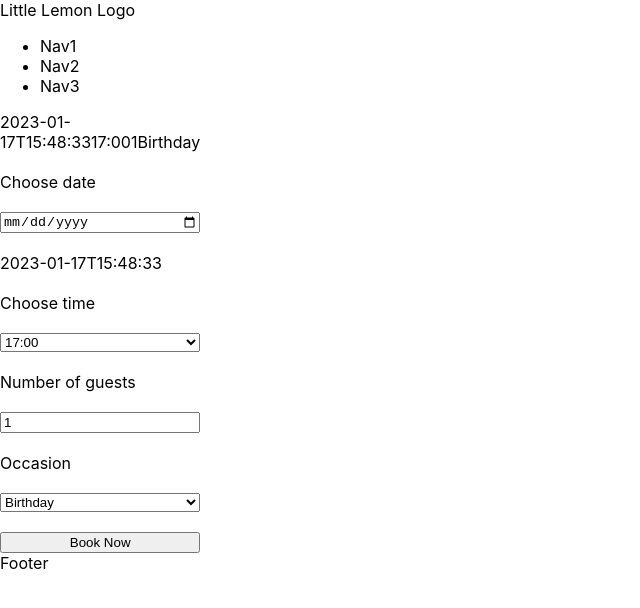
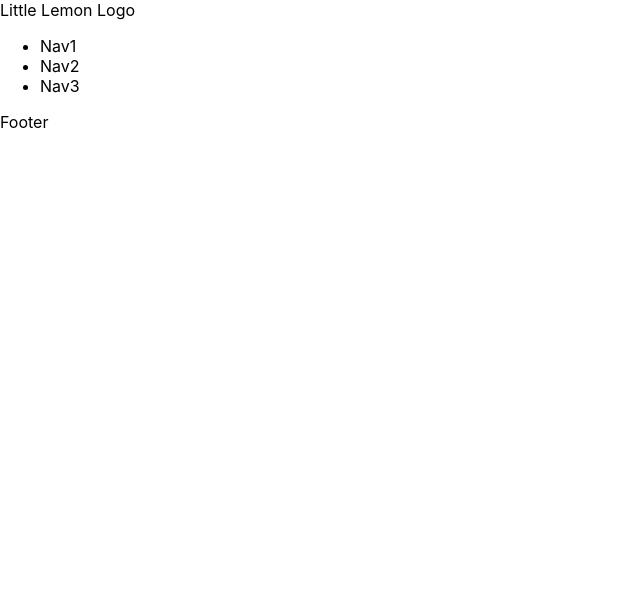
Before and after one commit to rockgobo/little-lemon, a React (Create React App) app: page / in a window 1280 px wide. Shown: the top 608 px of the page, without its empty margins (0-640 px from the left). Built offline with nearby package versions, Linux system fonts and the light colour scheme.

Commit message:
wip: Add Routing

```diff
--- a/package.json
+++ b/package.json
@@ -8,6 +8,7 @@
     "@testing-library/user-event": "^13.5.0",
     "react": "^18.2.0",
     "react-dom": "^18.2.0",
+    "react-router-dom": "^6.8.1",
     "react-scripts": "5.0.1",
     "web-vitals": "^2.1.4"
   },
--- a/public/index.html
+++ b/public/index.html
@@ -45,6 +45,5 @@
       To begin the development, run `npm start` or `yarn start`.
       To create a production bundle, use `npm run build` or `yarn build`.
     -->
-    <script src="https://raw.githubusercontent.com/Meta-Front-End-Developer-PC/capstone/master/api.js"></script>
   </body>
 </html>
--- a/src/App.js
+++ b/src/App.js
@@ -1,16 +1,24 @@
+import { Route, RouterProvider, Routes } from "react-router-dom";
 import "./App.css";
 import BookingForm from "./components/components/BookingForm";
 import Footer from "./components/Footer";
 import Header from "./components/Header";
 import Main from "./components/Main";
 import Nav from "./components/Nav";
+import ConfirmBooking from "./components/pages/ConfirmBooking";
 
 function App() {
   return (
     <>
       <Header></Header>
       <Nav></Nav>
-      <Main></Main>
+
+      <Routes>
+        <Route path="/" element={<div />}>
+          <Route index element={<Main />} />
+          <Route path="confirmBooking" element={<ConfirmBooking />} />
+        </Route>
+      </Routes>
       <Footer></Footer>
     </>
   );
--- a/src/components/Main.js
+++ b/src/components/Main.js
@@ -9,14 +9,11 @@ export default function Main() {
     return state;
   };
 
-  const [availableTimes, dispatch] = useReducer(updateTimes, initialTimes);
+  const [availableTimes] = useReducer(updateTimes, initialTimes);
 
   return (
     <main>
-      <BookingForm
-        availableTimes={availableTimes}
-        updateTimes={dispatch}
-      ></BookingForm>
+      <BookingForm availableTimes={availableTimes}></BookingForm>
     </main>
   );
 }
--- a/src/components/components/BookingForm.js
+++ b/src/components/components/BookingForm.js
@@ -1,6 +1,7 @@
 import { useState } from "react";
+import { useNavigate } from "react-router-dom";
 
-const BookingForm = function ({ availableTimes, updateTimes }) {
+const BookingForm = function ({ availableTimes }) {
   const style = { display: "grid", maxWidth: "200px", gap: "20px" };
   let d = new Date();
   const dateTimeLocalValue = new Date(
@@ -13,8 +14,11 @@ const BookingForm = function ({ availableTimes, updateTimes }) {
   const [time, setTime] = useState(availableTimes[0]);
   const [guests, setGuests] = useState(1);
   const [occasion, setOccasion] = useState("Birthday");
+
+  const navigate = useNavigate();
+
   return (
-    <form style={style}>
+    <form style={style} onSubmit={navigate("/confirmBooking")}>
       {date}
       {time}
       {guests}
@@ -24,7 +28,6 @@ const BookingForm = function ({ availableTimes, updateTimes }) {
         type="date"
         value={date}
         onChange={(event) => {
-          updateTimes({ type: time });
           setDate(event.target.value);
         }}
         id="res-date"
--- /dev/null
+++ b/src/components/pages/ConfirmBooking.js
@@ -0,0 +1,5 @@
+const ConfirmBooking = function () {
+  return <h1>Booking was confirmed</h1>;
+};
+
+export default ConfirmBooking;
--- a/src/index.js
+++ b/src/index.js
@@ -1,13 +1,16 @@
-import React from 'react';
-import ReactDOM from 'react-dom/client';
-import './index.css';
-import App from './App';
-import reportWebVitals from './reportWebVitals';
+import React from "react";
+import ReactDOM from "react-dom/client";
+import "./index.css";
+import App from "./App";
+import reportWebVitals from "./reportWebVitals";
+import { BrowserRouter } from "react-router-dom";
 
-const root = ReactDOM.createRoot(document.getElementById('root'));
+const root = ReactDOM.createRoot(document.getElementById("root"));
 root.render(
   <React.StrictMode>
-    <App />
+    <BrowserRouter>
+      <App />
+    </BrowserRouter>
   </React.StrictMode>
 );
 
```
Also changed, not shown: 1 other file (tests, documents, lock files or other folders).
